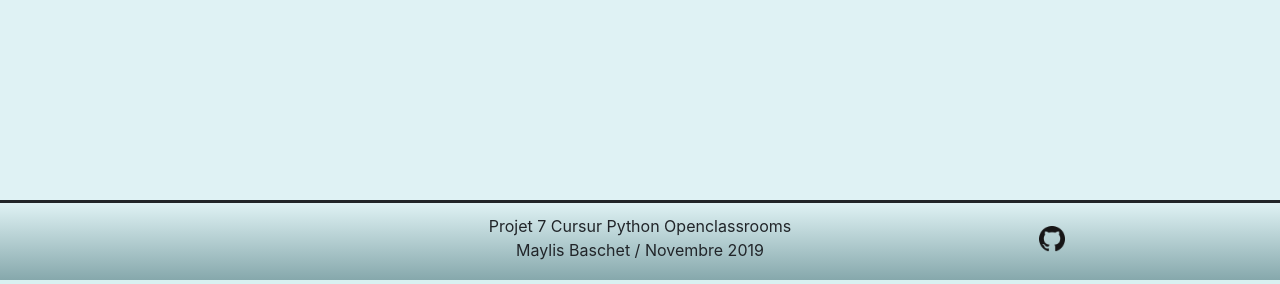
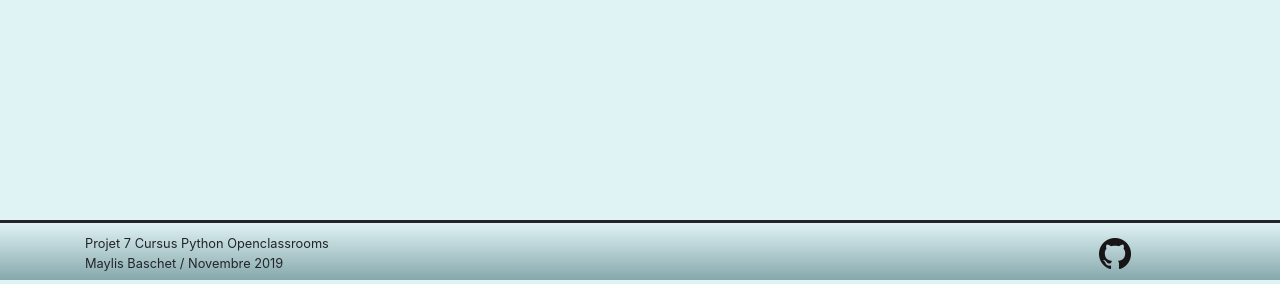
Before and after one commit to MayBaMay/GPB_P7, a Flask app: page / in a window 1280 px wide. Shown: the part 520-804 px from the top of the page. Run offline with Flask 2, Linux system fonts and the light colour scheme; some libraries are stand-ins or nearby versions.

Commit message:
footer ok

```diff
--- a/gpbapp/static/css/custom.css
+++ b/gpbapp/static/css/custom.css
@@ -6,7 +6,7 @@ body{
   position: relative;
   height: 100vh;
   width: 100%;
-  padding : 250px 0 100px 0;
+  padding : 250px 0 60px 0;
   background-color : #DFF2F4 !important;
   overflow: hidden;
 }
@@ -48,20 +48,6 @@ img #title{
   vertical-align: middle;
 }
 
-@media (max-width: 768px) {
-  body{
-    padding-top: 190px;
-  }
-  header{
-    height: 190px;
-  }
-  header img{
-    padding-top: 25%;
-    width: 60px;
-    height: auto;
-  }
-}
-
 section{
   height: 100%;
   display: block;
@@ -89,22 +75,41 @@ p{
 footer{
   width: 100%;
   position: absolute;
-  height: 80px;
+  height: 60px;
   bottom: 0;
 	border-top: solid;
 	background-image:linear-gradient(#DFF2F4, #86A8AC);
 }
 
 footer img{
-  width: 40%;
+  width: 20%;
   height: auto;
 }
 
 #footerText{
   padding-top: 1%;
   padding-bottom: 1%;
+  text-align : left;
+  font-size: 0.8em;
 }
 #footerLogos{
   padding-top: 1%;
   padding-bottom: 1%;
 }
+
+@media (max-width: 768px) {
+  body{
+    padding-top: 190px;
+  }
+  header{
+    height: 190px;
+  }
+  header img{
+    padding-top: 25%;
+    width: 60px;
+    height: auto;
+  }
+  footer img{
+    width: 70%;
+  }
+}
--- a/gpbapp/static/js/main.js
+++ b/gpbapp/static/js/main.js
@@ -81,7 +81,6 @@ $(document).ready(function onSubmit(){
     // prevent to submit the data twice
     event.preventDefault();
     });
-
   });
 
 // https://developers.google.com/maps/documentation/javascript/markers
@@ -105,7 +104,7 @@ function reset(){
   $("form").trigger("reset");
   // scroll up to the top of the section
   let section = $("section");
-  let top = section.scrollTop() // Get position of the body
+  let top = section.scrollTop() // Get position
   if(top!=0)
   {
   section.animate({scrollTop:0}, '500');
--- a/gpbapp/templates/index.html
+++ b/gpbapp/templates/index.html
@@ -53,17 +53,18 @@
       <footer class="footer">
         <div class="container text-center">
           <div class="row">
-            <div class="col-2 col-xs-0"></div>
-            <div id="footerText" class="col-8 col-xs-10">
-              <p>Projet 7 Cursur Python Openclassrooms</p>
+            <div id="footerText" class="col-10">
+              <p>Projet 7 Cursus Python Openclassrooms</p>
               <p>Maylis Baschet / Novembre 2019</p>
             </div>
-            <div id="footerLogos" class="col-xs-2 align-self-center">
-              <a href="https://github.com/MayBaMay/GPB-P7"
-                  target=" _blank" title="lien vers repo GitGub">
-                  <img src="{{ url_for('static', filename='img/GitHub-Mark-64px.png') }}" alt="logo github"  />
+            <div id="footerLogos" class="col-2 align-self-center">
+              <a href="https://github.com/MayBaMay/GPB_P7"
+                 target=" _blank" title="lien vers repo GitGub">
+                  <img src="{{ url_for('static', filename='img/GitHub-Mark-64px.png') }}"
+                  alt="logo github" />
               </a>
             </div>
+          </div>
         </div>
       </footer>
     <!-- jQuery first, then Popper.js, then Bootstrap JS -->
```
